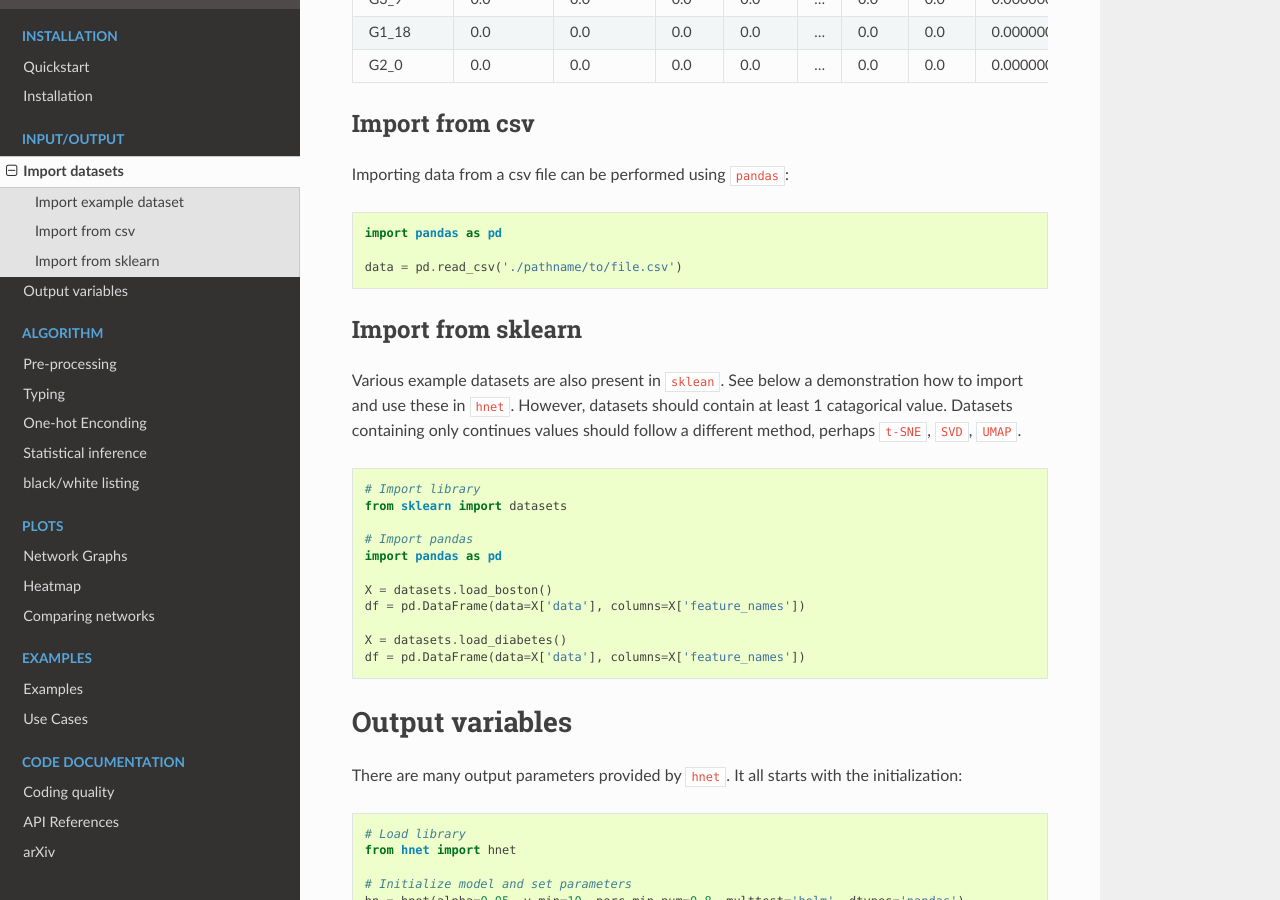
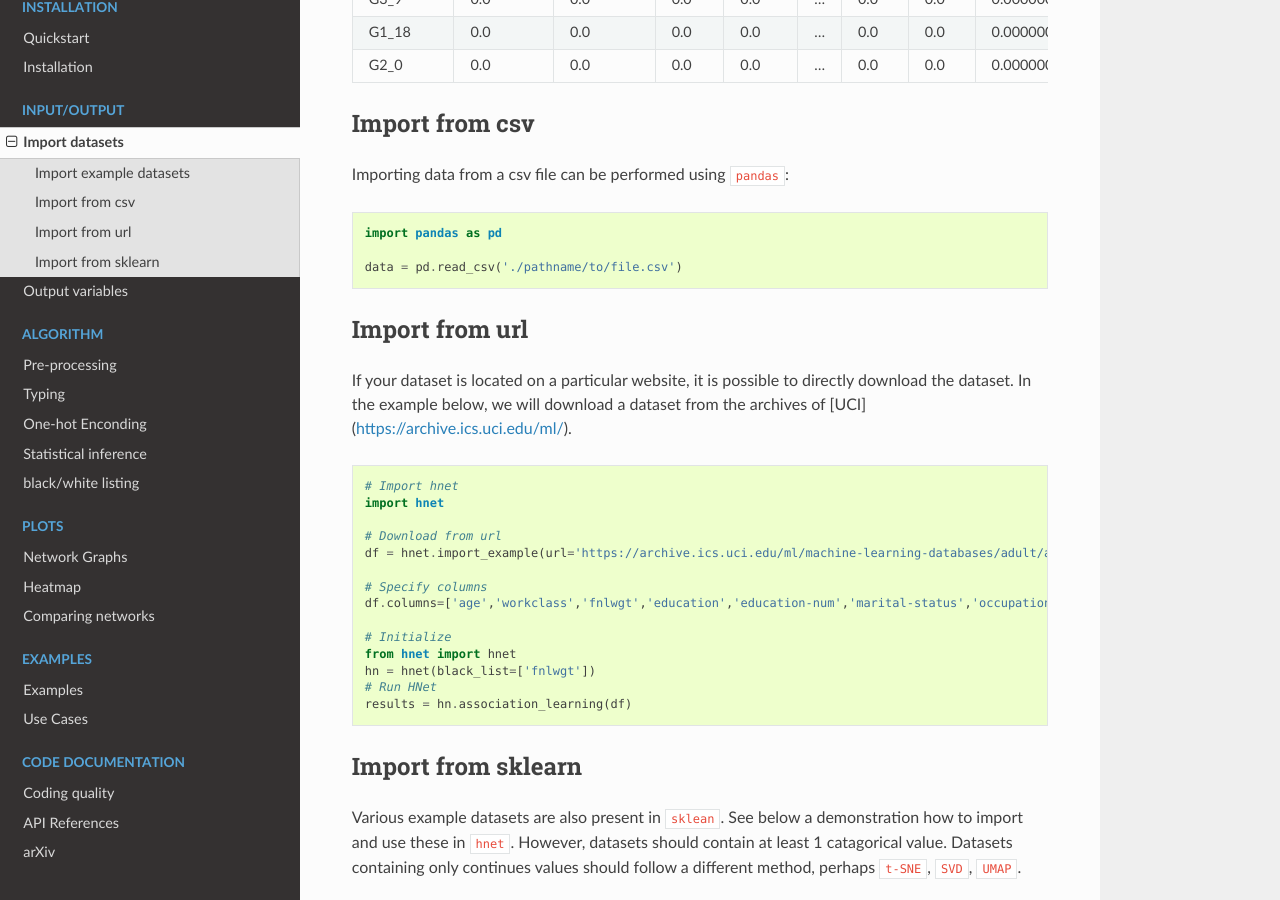
Before and after one commit to erdogant/hnet, a Sphinx documentation site: the page built from docs/source/input_output.rst, in a window 1280 px wide and 900 px high, scrolled down 2109 px. Built offline with Sphinx 7.4.7 and the Read the Docs theme 2.0.0, drawn with Linux system fonts in a browser that asks for light colours; some of the changed text lies outside the part shown.

Commit message:
added new usecase

```diff
--- a/docs/source/input_output.rst
+++ b/docs/source/input_output.rst
@@ -42,8 +42,8 @@ Below is the titanic dataset that can be the input for ``hnet`` in its current f
 
 
 
-Import example dataset
-'''''''''''''''''''''''
+Import example datasets
+''''''''''''''''''''''''''
 
 Importing an example data set can be performed using :func:`hnet.import_example`. This function provides some example datasets such as **sprinkler**, **titanic**, **student**.
 The titanic dataset is depiced above and the spinkler below.
@@ -140,6 +140,30 @@ Importing data from a csv file can be performed using ``pandas``:
     data = pd.read_csv('./pathname/to/file.csv')
 
 
+Import from url
+'''''''''''''''''''''''
+
+If your dataset is located on a particular website, it is possible to directly download the dataset.
+In the example below, we will download a dataset from the archives of [UCI](https://archive.ics.uci.edu/ml/).
+
+
+.. code:: python
+
+    # Import hnet
+    import hnet
+
+    # Download from url
+    df = hnet.import_example(url='https://archive.ics.uci.edu/ml/machine-learning-databases/adult/adult.data')
+
+    # Specify columns
+    df.columns=['age','workclass','fnlwgt','education','education-num','marital-status','occupation','relationship','race','sex','capital-gain','capital-loss','hours-per-week','native-country','earnings']
+
+    # Initialize
+    from hnet import hnet
+    hn = hnet(black_list=['fnlwgt'])
+    # Run HNet
+    results = hn.association_learning(df)
+
 
 Import from sklearn
 '''''''''''''''''''''''
```
